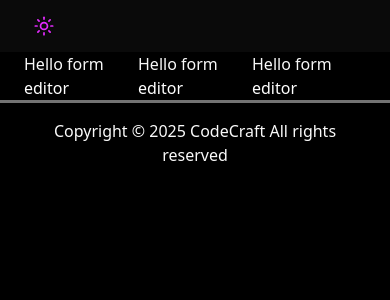
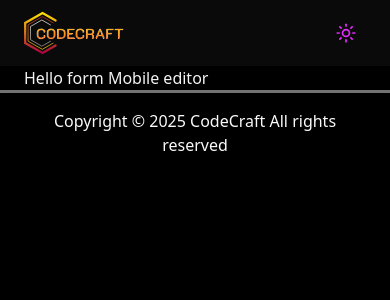
Before and after one commit to ShankarDutta/codecraft-webapp, a Next.js app: page /codeeditor in a window 390 px wide. Shown: the top 300 px of the page. Built offline with nearby package versions, Linux system fonts and the light colour scheme; what tailwindcss-motion would draw is missing.

Commit message:
Change code editor design

```diff
--- a/src/app/codeeditor/layout.tsx
+++ /dev/null
@@ -1,15 +0,0 @@
-// export default function cLayout({
-//   children,
-// }: {
-//   children: React.ReactNode
-// }) {
-//   return <section>{children}</section>
-// }
-
-import { RootLayoutProps } from "@/lib/types";
-
-const CodeEditorlayout = ({ children }: RootLayoutProps) => {
-	return <section>{children}</section>;
-};
-
-export default CodeEditorlayout;
--- /dev/null
+++ b/src/components/Codeeditor/DesktopEditor.tsx
@@ -0,0 +1,5 @@
+const DesktopEditor = () => {
+	return <div>Hello form Dessktop editor</div>;
+};
+
+export default DesktopEditor;
--- a/src/components/Codeeditor/Editor.tsx
+++ /dev/null
@@ -1,9 +0,0 @@
-const Editor = () => {
-	return (
-		<>
-			<div className="text-white">Hello form editor </div>
-		</>
-	);
-};
-
-export default Editor;
--- /dev/null
+++ b/src/components/Codeeditor/MobileEditor.tsx
@@ -0,0 +1,5 @@
+const MobileEditor = () => {
+	return <div>Hello form Mobile editor</div>;
+};
+
+export default MobileEditor;
--- a/src/components/Codeeditor/TopElements.tsx
+++ b/src/components/Codeeditor/TopElements.tsx
@@ -1,11 +1,18 @@
-import Editor from "./Editor";
+import DesktopEditor from "./DesktopEditor";
+import MobileEditor from "./MobileEditor";
 
 const TopElements = () => {
 	return (
-		<section className="mx-auto flex max-w-7xl justify-between px-6">
-			<Editor />
-			<Editor />
-			<Editor />
+		<section className="mx-auto max-w-7xl px-6">
+			{/* Desktop view  */}
+			<div className="hidden md:block">
+				<DesktopEditor />
+			</div>
+
+			{/* mobile view  */}
+			<div className="block md:hidden">
+				<MobileEditor />
+			</div>
 		</section>
 	);
 };
--- a/src/components/Codeeditor/code-editor.tsx
+++ /dev/null
@@ -1,9 +0,0 @@
-const code-editor = () => {
-    return (
-        <div>
-            Enter
-        </div>
-    );
-}
-
-export default code-editor;
--- a/src/components/Header/CodeEditorNav.tsx
+++ b/src/components/Header/CodeEditorNav.tsx
@@ -6,9 +6,7 @@ const CodeEditorNav = () => {
 	return (
 		<header>
 			<div className="mx-auto flex max-w-7xl items-center justify-between px-6 py-2">
-				<Link
-					href="/"
-					className="hidden lg:block">
+				<Link href="/">
 					<Image
 						src="/logo.svg"
 						height={200}
```
